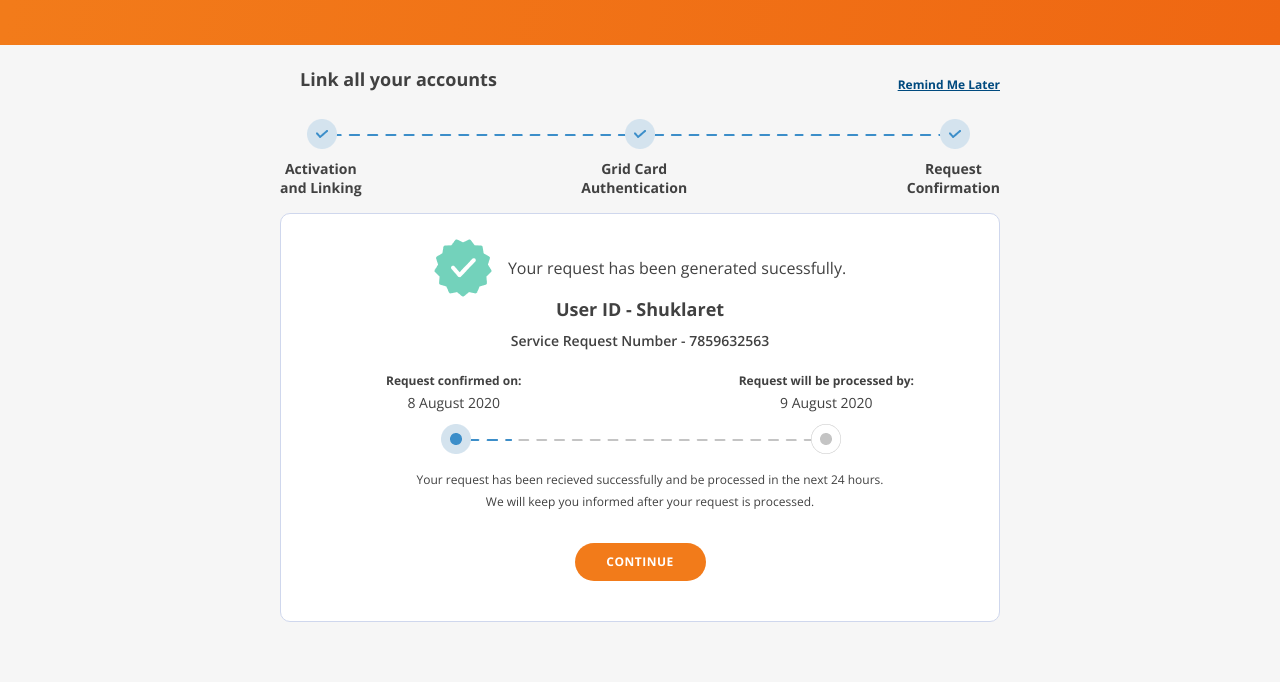
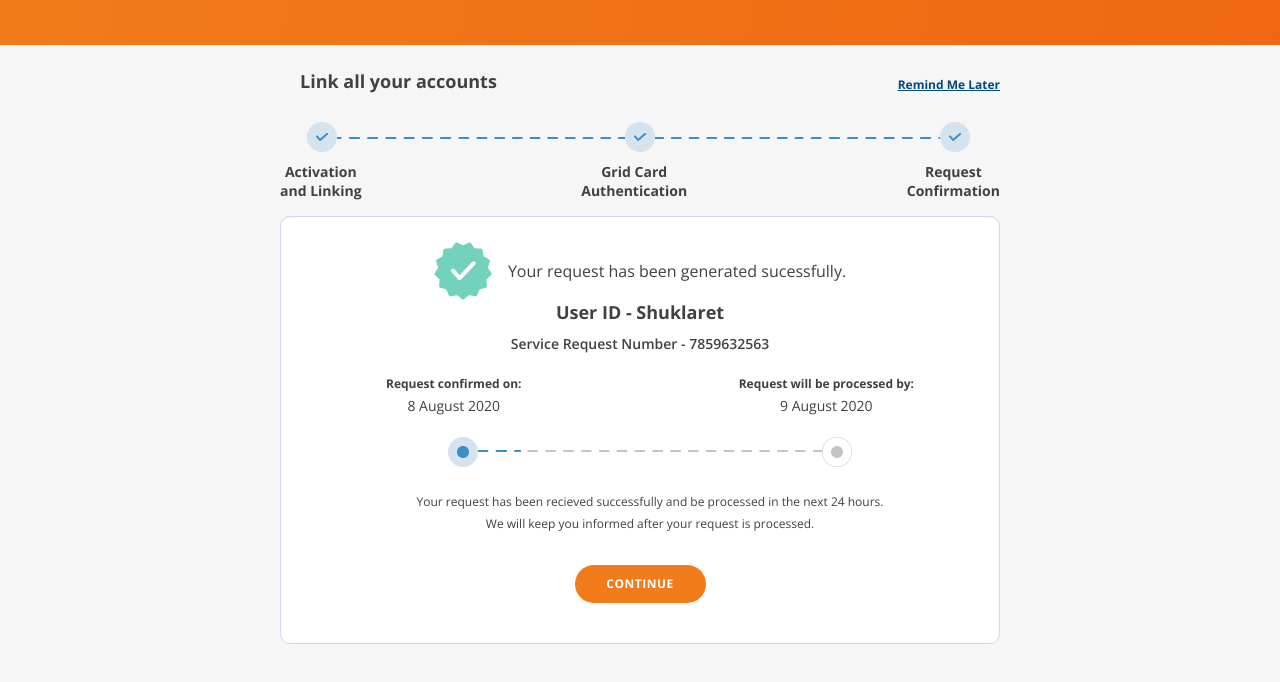
Before and after one commit to KratikSoni1104/All-tasks, a plain HTML site: page task-2/index3.html in a window 1280 px wide. Shown: the part 64-746 px from the top of the page. Drawn offline with nearby package versions, Linux system fonts and the light colour scheme.

Commit message:
made changes

```diff
--- a/task-2/index3.html
+++ b/task-2/index3.html
@@ -15,8 +15,10 @@
             <img src="images/icici-logo.png" alt="logo image" class="header__logo">
         </header>
         <main class="container">
-            <p class="top-paragraph f-18 l-24 bold">Link all your accounts</p>
-            <a href="#" class="top-link f-12 bold l-18">Remind Me Later</a>
+            <div class="top">
+                <p class="top-paragraph f-18 l-24 bold">Link all your accounts</p>
+                <a href="#" class="top-link f-12 bold l-18">Remind Me Later</a>
+            </div>
 
             <div class="process">
                 <img src="images/procees-complete-icon.png" alt="process-step" class="process__step-icon--1">
@@ -66,9 +68,7 @@
                     </div>
 
                     <div class="progress__line">
-                        <img src="images/process-step-icon-1.png" alt="p-icon" class="progress__line-icon--1">
-                        <img src="images/process-step-icon-2.png" alt="p-icon" class="progress__line-icon--2">
-                        <img src="images/request-process-line.png" alt="r-line" class="progress__line-progress">
+                        <img src="images/request-progress.png" alt="progress line" class="progress__line">
                     </div>
 
                     <div class="progress__para f-12 l-22 para-col">
--- a/task-2/stylesheet/components/_button.scss
+++ b/task-2/stylesheet/components/_button.scss
@@ -22,4 +22,5 @@
     cursor: not-allowed;
     z-index: 10;
     background-color: #C4C4C4;
+    pointer-events: none;
 }
--- a/task-2/stylesheet/pages/_index.scss
+++ b/task-2/stylesheet/pages/_index.scss
@@ -8,11 +8,12 @@
     max-width: 96rem;
     margin: 0 auto;
     position: relative;
+    box-sizing: border-box;
+    padding: 2.2rem 12rem 0;
 }
 
 // ------------------------------------------------   header  ---------------- --------------------------------    //
 .header {
-    box-sizing: content-box;
     height: 5.9rem;
     border-bottom: 5rem solid transparent;
     border-image: linear-gradient(to right bottom, var(--color-primary-light), var(--color-primary-dark));
@@ -28,28 +29,23 @@
 
 // ------------------------------------------------   top-section  ---------------- --------------------------------    //
 .top {
+    display: flex;
+    align-items: center;
+    justify-content: space-between;
     &-paragraph {
         display: inline-block;
-        margin-top: 2.2rem;
-        margin-left: 14rem;
+        margin-left: 2rem;
         color : var(--para);
     }
     &-link {
-        position: absolute;
-        top: 3.1rem;
-        right: 12rem;
+        margin-top: 0.9rem;
         color: #004A7F;
-    }
-    &-img {
-        position: absolute;
-        top: 3.1rem;
-        right: 12rem;
     }
 }
 
 // ------------------------------------------------ Process
 .process {
-    margin: 2.8rem 12rem 0;
+    margin: 2.8rem 0 0;
     position: relative;
 
 
@@ -100,7 +96,7 @@
 
 //---------------------------------------------------------------- CONTENT ----------------------------------------------------------------//
 .content {
-    margin: 1.6rem 12rem 0;
+    margin: 1.6rem 0 0;
     padding: 2rem 2rem;
     border: .5px solid #CFD7ED;
     border-radius: 10px;
@@ -178,6 +174,8 @@ td {
     &__proceed-btn {
         cursor: not-allowed;
         margin-top: 3rem;
+        background-color: #C4C4C4;
+        pointer-events: none;
     }
 
     .term {
--- a/task-2/stylesheet/pages/_index2.scss
+++ b/task-2/stylesheet/pages/_index2.scss
@@ -148,7 +148,7 @@
 
 .proceed-btn  {
     position: absolute;
-    top: .2rem;
+    top: .15rem;
     left: 0;
-    background-color: #F27B1A !important;
+    pointer-events: none;
 }
--- a/task-2/stylesheet/pages/_index3.scss
+++ b/task-2/stylesheet/pages/_index3.scss
@@ -25,37 +25,16 @@
 
 //---------------------------------------------------------------- content ---------------------------------------------------------------- PROCESS --------------------------------//
 .progress {
-    margin: 2rem 8.5rem 3rem 10.5rem;
-    position: relative;
+    text-align: center;
+    margin: 2rem 0 3rem;
+    padding:0 8.5rem 0 10.5rem;
     &__request {
         display: flex;
         justify-content: space-between;
-        text-align: center;
     }
 
     &__line {
-
-        &-icon {
-            &--1 {
-                position: absolute;
-                top: 5.4rem;
-                left: 5.5rem;
-                z-index: 10;
-            }
-            &--2 {
-                position: absolute;
-                top: 5.4rem;
-                right: 7.3rem;
-                z-index: 10;
-            }
-        }
-
-        &-progress {
-            position: absolute;
-            top: 6.9rem;
-            left: 6.8rem;
-            z-index: 5;
-        }
+        margin-top: 1rem;
     }
 
     &__button {
@@ -63,8 +42,7 @@
     }
 
     &__para {
-        margin-top: 5.5rem;
-        text-align: center;
+        margin-top: 2rem;
     }
 }
 
```
Also changed, not shown: task-2/index.html (+10 -5 lines), task-2/index2.html (+35 -9 lines), task-2/images/request-progress.png (added), task-2/images/tick.png (deleted), task-2/images/tick.svg (added), task-2/stylesheet/main.css, 1 other file.
